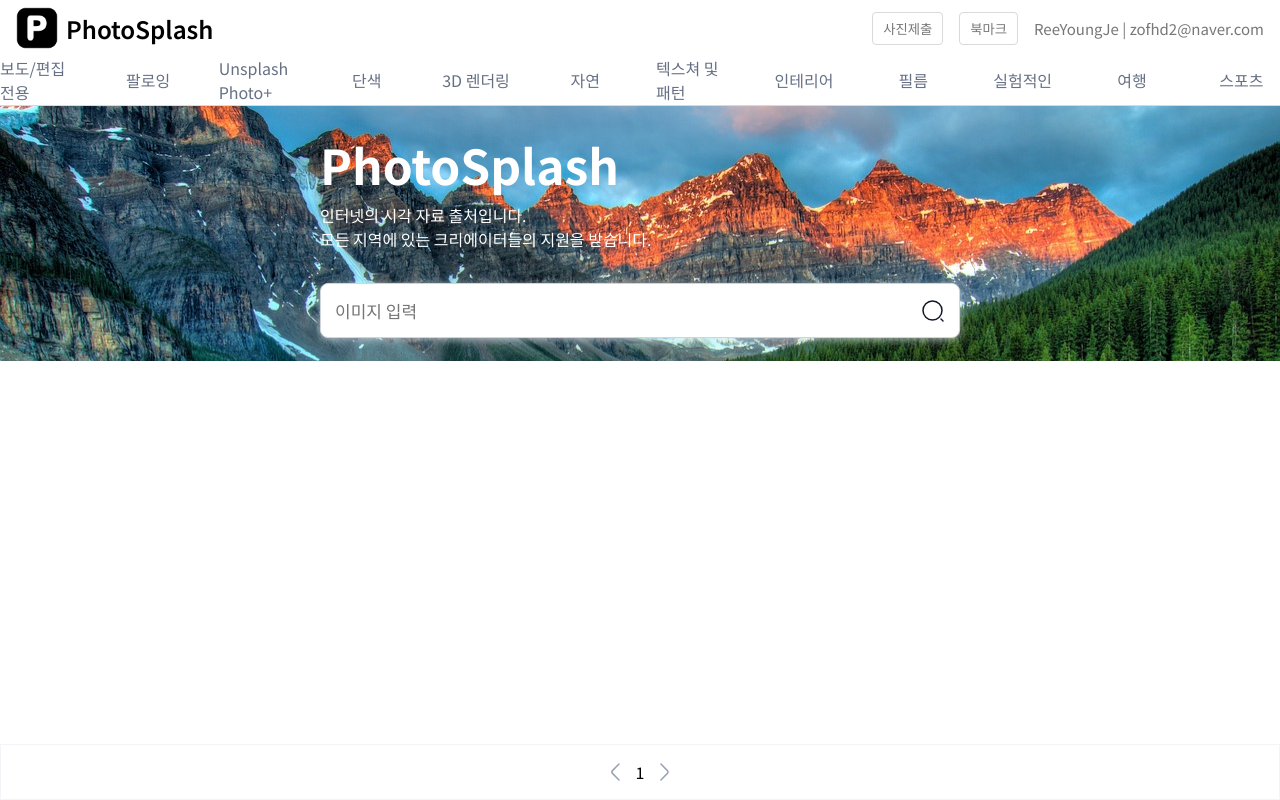
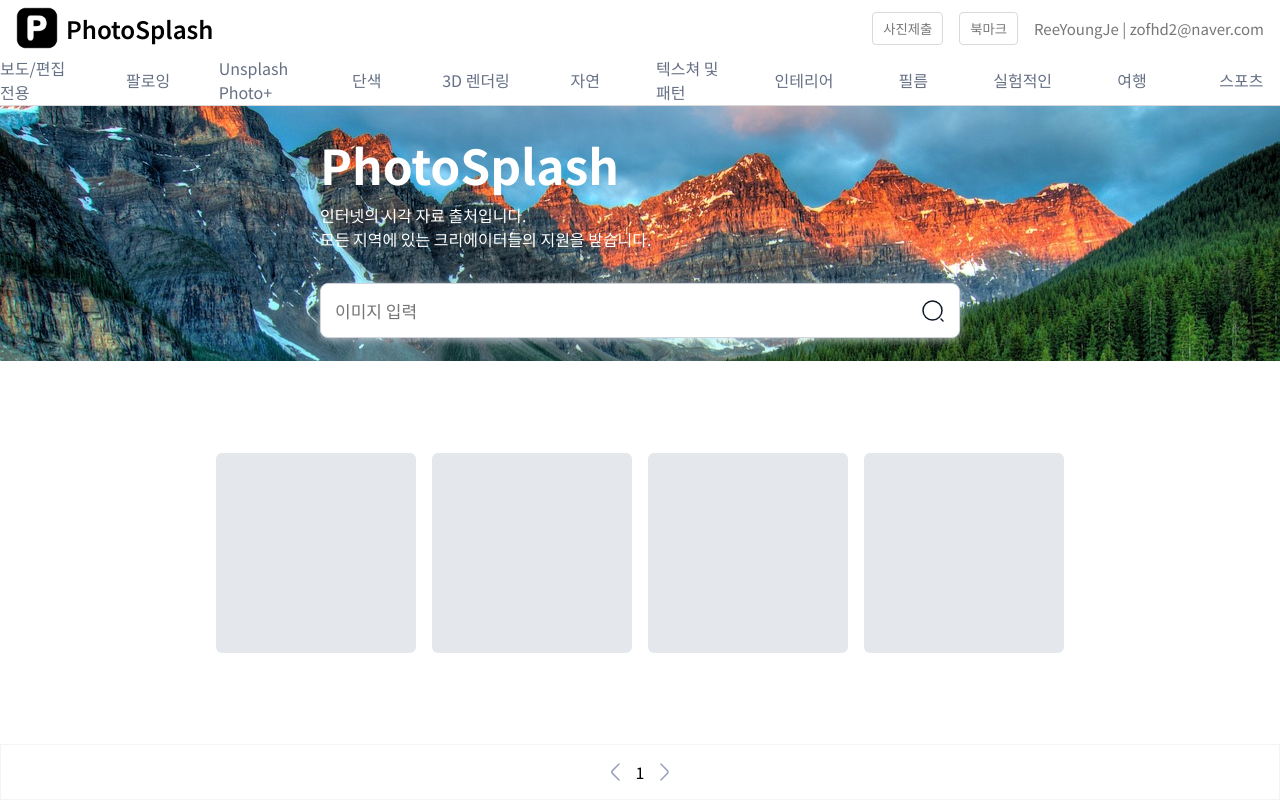
Before and after one commit to ReeYoungJe/react-album-web, a React (Vite) app: page / in a window 1280 px wide. Built offline with nearby package versions, Linux system fonts and the light colour scheme.

Commit message:
클릭이벤트 사용해보고 그다음 컴포넌트 4개 생성 TODO axios를 써서 api 사용해보기

```diff
--- a/src/pages/index/components/Card.module.scss
+++ b/src/pages/index/components/Card.module.scss
@@ -0,0 +1,22 @@
+.card {
+  width: 260px;
+  height: 260px;
+
+  background-color: $color-gray-200;
+  border-radius: 6px;
+
+  cursor: pointer;
+
+  @media (min-width: 1024px) and (max-width: 1440px) {
+    width: 200px;
+    height: 200px;
+  }
+
+  &__image {
+    width: 100%;
+    height: 100%;
+
+    border-radius: 6px;
+    object-fit: cover;
+  }
+}
--- a/src/pages/index/components/Card.tsx
+++ b/src/pages/index/components/Card.tsx
@@ -1,9 +1,12 @@
 import styles from './Card.module.scss'
 
 function Card() {
+    const openDialog = ()=> {
+        console.log('asdasdsd');
+    }
     return (
-        <div className={styles.card}>
-            Card
+        <div className={styles.card} onClick={openDialog}>
+            <div className={styles.card__image}></div>
         </div>
     );
 }
--- a/src/pages/index/index.tsx
+++ b/src/pages/index/index.tsx
@@ -1,8 +1,11 @@
-import styles from './styles/index.module.scss';
 import CommonHeader from "@/Component/Common/Header/CommonHeader.tsx";
 import CommonSearchBar from "@/Component/Common/SearchBar/CommonSearchBar.tsx";
 import CommonNav from "@/Component/Common/Navigation/CommonNav.tsx";
 import CommonFooter from "@/Component/Common/Footer/CommonFooter.tsx";
+import Card from "@pages/index/components/Card.tsx";
+
+// CSS
+import styles from './styles/index.module.scss';
 
 function Index() {
 	return (
@@ -23,7 +26,12 @@ function Index() {
 						<CommonSearchBar/>
 					</div>
 				</div>
-				<div className={styles.page__contents__imageBox}></div>
+				<div className={styles.page__contents__imageBox}>
+					<Card/>
+					<Card/>
+					<Card/>
+					<Card/>
+				</div>
 			</div>
 			{/* 공통 푸터 UI 부분 */}
 			<CommonFooter/>
```
